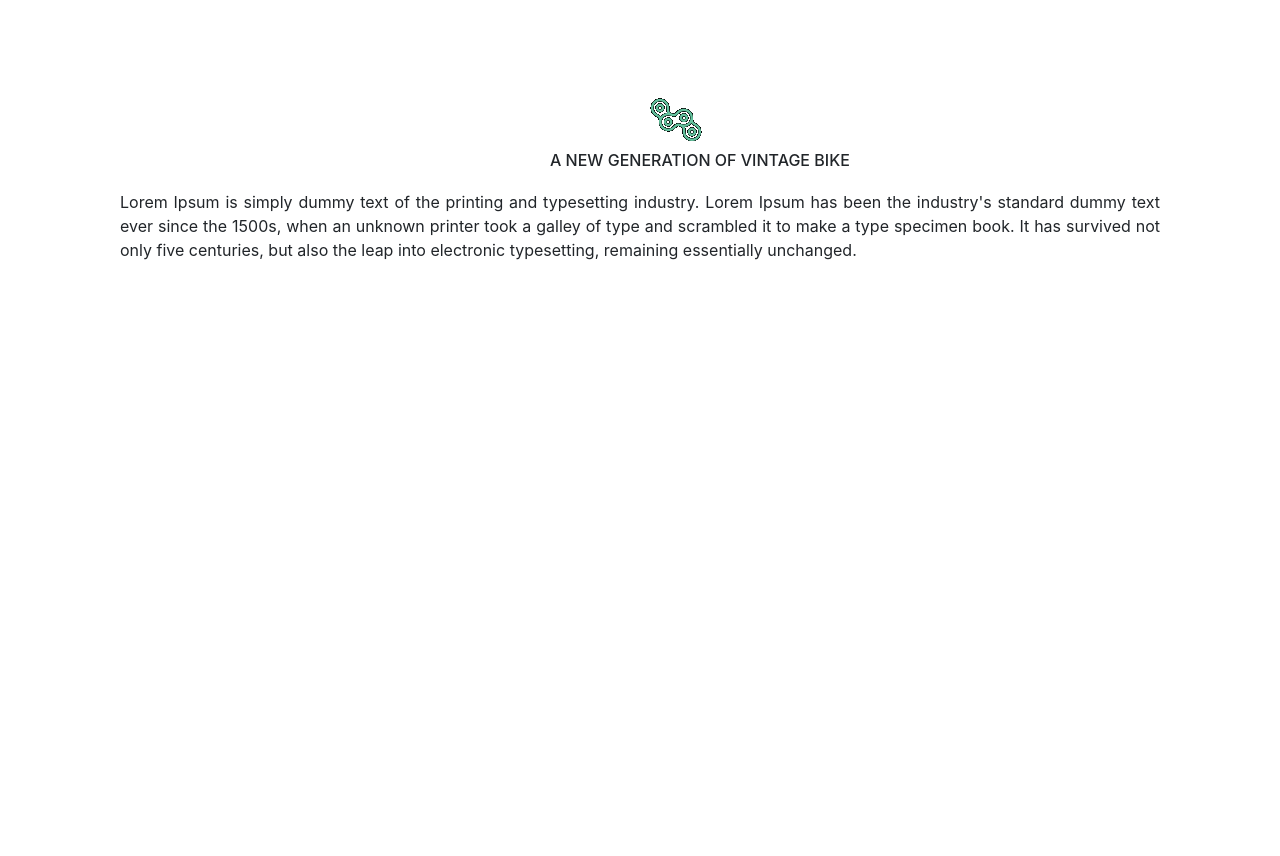
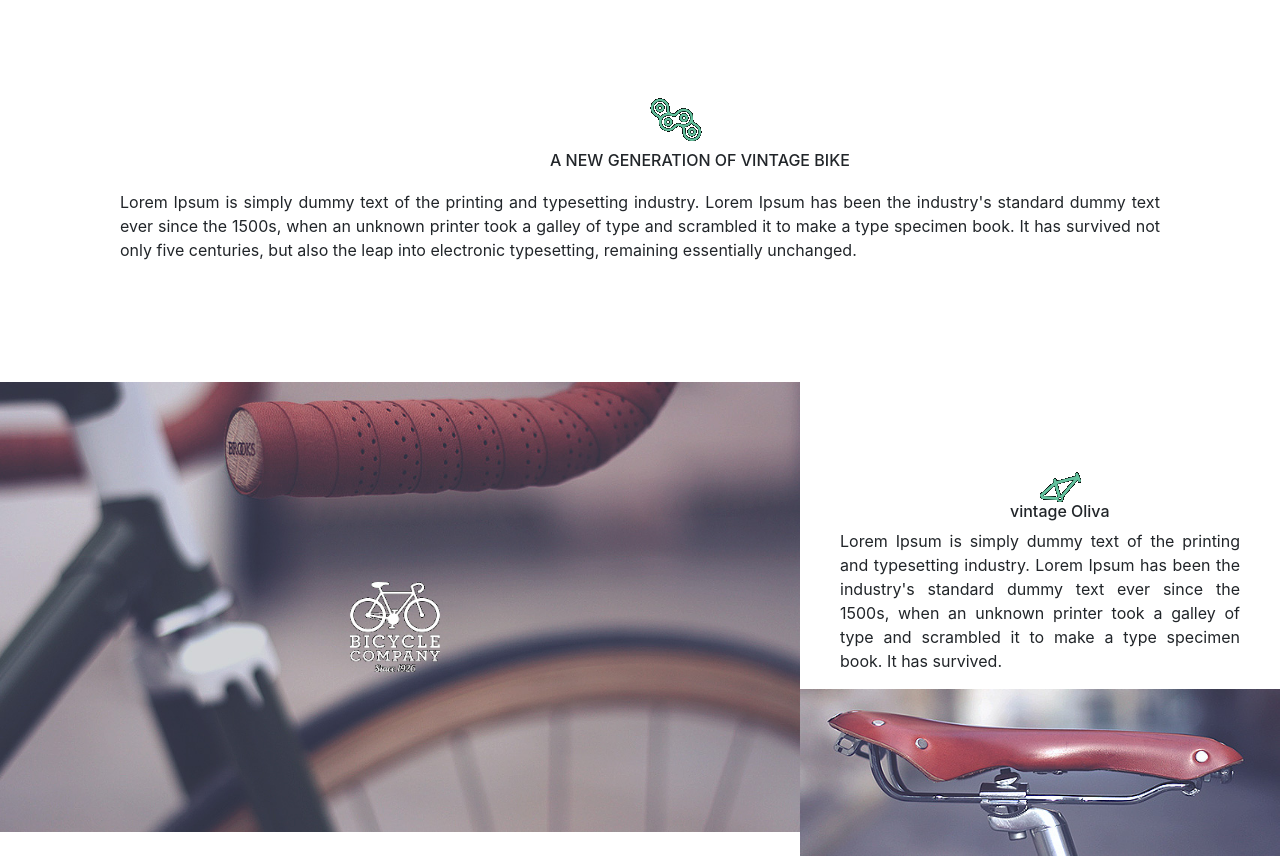
Before and after one commit to Shuvapandit/bicycle_shop, a plain HTML site: page index.html in a window 1280 px wide. Shown: the part 502-1358 px from the top of the page. Before the commit the page ends 800 px from the top, so only its background shows below. Drawn offline with nearby package versions, Linux system fonts and the light colour scheme.

Commit message:
commit  section B

```diff
--- a/index.html
+++ b/index.html
@@ -34,8 +34,8 @@
   </header>
   <main>
     <!-- start secton A -->
-  <section class="A  ">
-    <div>
+  <section class="A   ">
+    <div class="subA">
       <img  class="secA" src="images/logo2.png">
       <h6 class="secB">A NEW GENERATION OF VINTAGE BIKE</h6>
 
@@ -44,7 +44,31 @@
     </div>
   </section>
    <!-- start secton A -->
+    <section class="B">
+      <div class="d-flex  flex-lg-row Bb">
+        <div>
+          <div class="SubB">
+            <img src="images/YEBO_Bicycle_2.jpg" width="800px" height="450px">
 
+          </div>
+          <div class="SubBb">
+            <img src="images/logo4.png" width="90px" height="90px">
+          </div>
+
+
+        </div>
+        <div class="sub2b">
+          <div class="sub2b1  ">
+            <img  src="images/logo3.png">
+          </div>
+
+          <h6 class="subh6">vintage Oliva</h6>
+          <p class=" subp text-justify">Lorem Ipsum is simply dummy text of the printing and typesetting industry. Lorem Ipsum has been the industry's standard dummy text ever since the 1500s, when an unknown printer took a galley of type and scrambled it to make a type specimen book. It has survived.</p>
+          <img src="images/YEBO_Bicycle_3.jpg" width="100%" height="167px">
+        </div>
+      </div>
+
+    </section>
 
 
   </main>
--- a/style.css
+++ b/style.css
@@ -33,7 +33,9 @@
  @media only screen and (max-width: 600px) {
     .A{
         margin-top: 50px;
+
      }
+
      .secA{
        margin-left: 230px;
      }
@@ -50,3 +52,45 @@
 
   }
 /*  secation A css end  */
+.B{
+    margin-top: 120px;
+}
+.SubB img{
+
+ position: relative;
+
+}
+.SubBb img{
+    position: absolute;
+    margin-top: -250px;
+    margin-left: 350px;
+
+}
+@media only screen and (max-width: 600px){
+    .SubB img{
+       width: 100%;
+
+       }
+       .SubBb {
+        margin-top: -50px;
+        margin-left: -120px;
+
+       }
+    .Bb{
+        flex-direction: column;
+    }
+}
+.sub2b{
+    margin-top: 90px;
+}
+.sub2b1 img{
+  margin-left:240px ;
+
+}
+.subh6{
+    margin-left: 210px;
+}
+.subp{
+    margin-left: 40px;
+    margin-right: 40px;
+}
```
Also changed, not shown: images/YEBO_Bicycle_2.jpg (added), images/YEBO_Bicycle_3.jpg (added), images/logo3.png (added), images/logo4.png (added).
